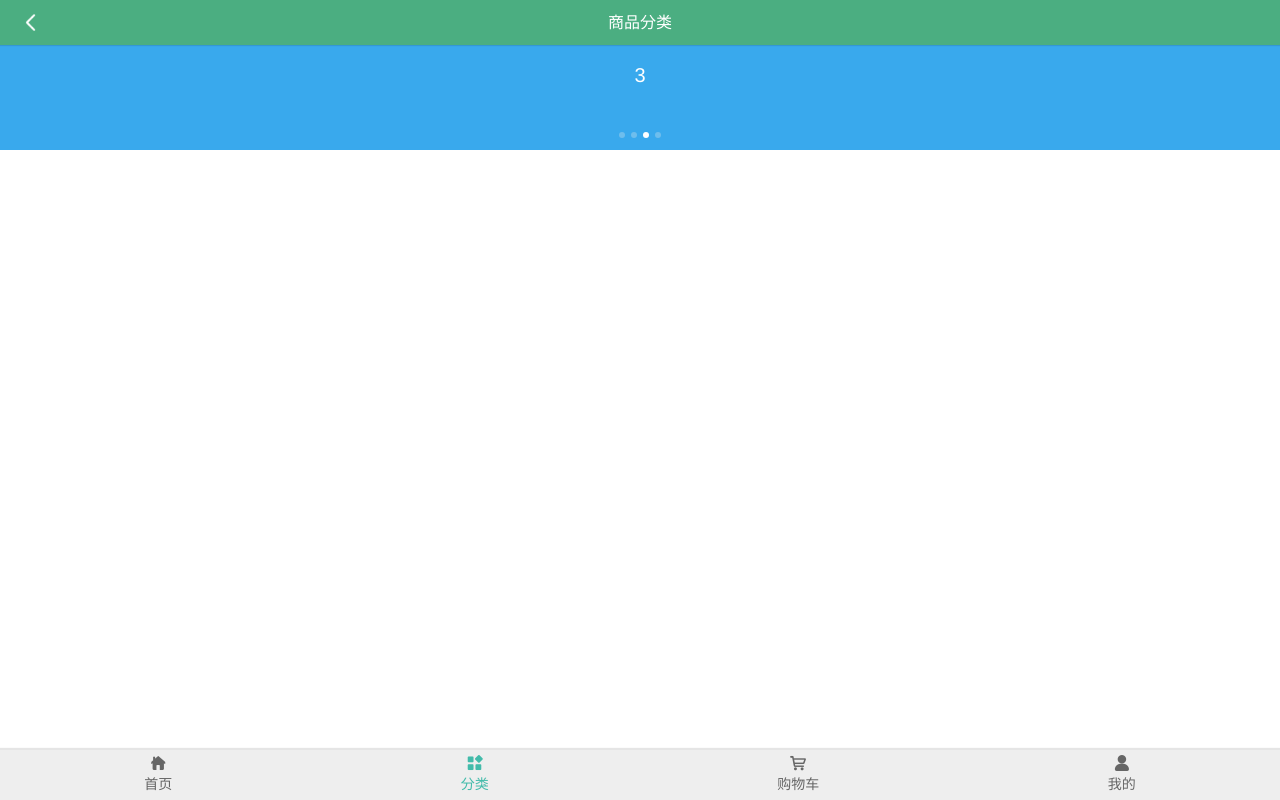
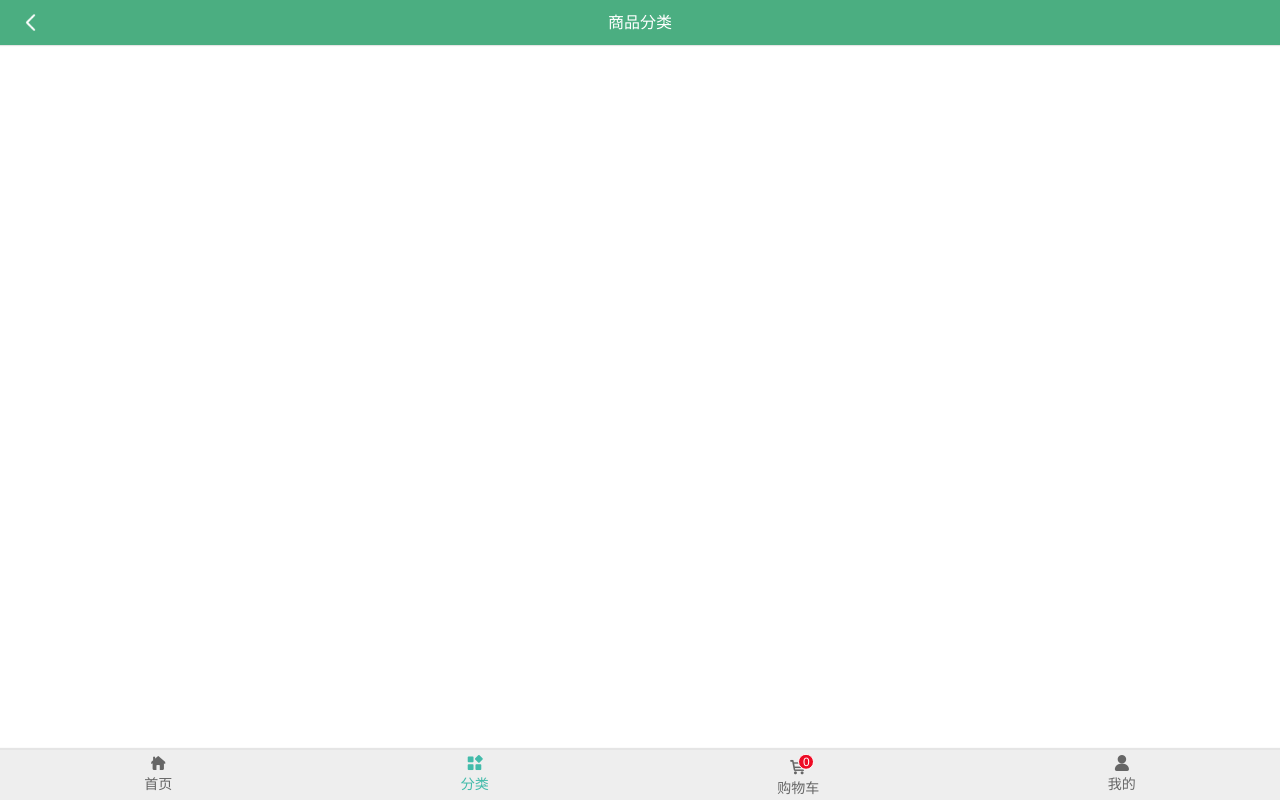
Before and after one commit to superBiuBiuMan/ewShop_mobileWeb, a Vue app: page /category in a window 1280 px wide. Built offline with nearby package versions, Linux system fonts and the light colour scheme.

Commit message:
懒加载(swiper没有使用懒加载),和购物车徽标的添加

```diff
--- a/src/App.vue
+++ b/src/App.vue
@@ -11,7 +11,12 @@
     </router-link>
 
     <router-link to="/shopcart" class="tab-bar-item">
-      <div><i class="iconfont icon-gouwuchekong"></i></div>
+      <div>
+        <!-- 添加徽标 -->
+        <van-badge :content="0" max="9">
+          <i class="iconfont icon-gouwuchekong"></i>
+        </van-badge>
+      </div>
       <div>购物车</div>
     </router-link>
 
--- a/src/components/content/good/GoodListItem.vue
+++ b/src/components/content/good/GoodListItem.vue
@@ -1,7 +1,7 @@
 <template>
   <div class="good-list-item">
     <div class="list-pic">
-      <img :src="itemData.cover_url" />
+      <img v-lazy="itemData.cover_url" />
     </div>
     <div class="good-info">
       <!-- 书名 -->
--- a/src/main.js
+++ b/src/main.js
@@ -2,10 +2,11 @@ import { createApp } from 'vue';
 import App from './App.vue';
 import router from './router';
 import store from './store';
-import { Swipe, SwipeItem } from 'vant'
+import { Lazyload } from 'vant';
 createApp(App)
-.use(Swipe)
-.use(SwipeItem)
+.use(Lazyload,{
+    loading:require("./assets/image/loading.gif"),
+})
 .use(store)
 .use(router)
 .mount('#app');
--- a/src/views/category/Category.vue
+++ b/src/views/category/Category.vue
@@ -1,36 +1,20 @@
 <template>
-    <div>
+  <div>
     <Navbar>
-      <template #default>
-        商品分类
-      </template>
+      <template #default> 商品分类 </template>
     </Navbar>
-    <van-swipe class="my-swipe" :autoplay="3000" indicator-color="white">
-  <van-swipe-item>1</van-swipe-item>
-  <van-swipe-item>2</van-swipe-item>
-  <van-swipe-item>3</van-swipe-item>
-  <van-swipe-item>4</van-swipe-item>
-</van-swipe>
-
   </div>
 </template>
 
 <script>
-import Navbar from '@/components/common/navbar/Navbar'
+import Navbar from "@/components/common/navbar/Navbar";
 export default {
-  name: 'Category',
-  components:{
-    Navbar
-  }
-}
+  name: "Category",
+  components: {
+    Navbar,
+  },
+};
 </script>
 
 <style lang="less" scoped>
-.my-swipe .van-swipe-item {
-    color: #fff;
-    font-size: 20px;
-    line-height: 150px;
-    text-align: center;
-    background-color: #39a9ed;
-  }
 </style>
--- a/src/views/home/Child/Banner.vue
+++ b/src/views/home/Child/Banner.vue
@@ -7,7 +7,7 @@
       @click.prevent="viewDetail(item.id)"
       class="banner-item"
     >
-      <img :src="item.cover_url" :alt="item.description" />
+      <img v-lazy="item.cover_url" :alt="item.description" />
       <div class="title">{{item.title}}</div>
     </a>
   </div>
--- a/src/views/home/Child/SwiperShow.vue
+++ b/src/views/home/Child/SwiperShow.vue
@@ -1,6 +1,6 @@
 <template>
-  <div class="swiper-show">
-    <van-swipe  :autoplay="3000" indicator-color="white">
+  <div class="swiper-show" >
+    <van-swipe v-if="swiperData.length" :autoplay="3000" indicator-color="skyblue">
       <van-swipe-item v-for="item in swiperData" :key="item.id">
         <img :src="item.img_url" :alt="item.title" />
       </van-swipe-item>
```
Also changed, not shown: src/assets/image/loading.gif (added).
